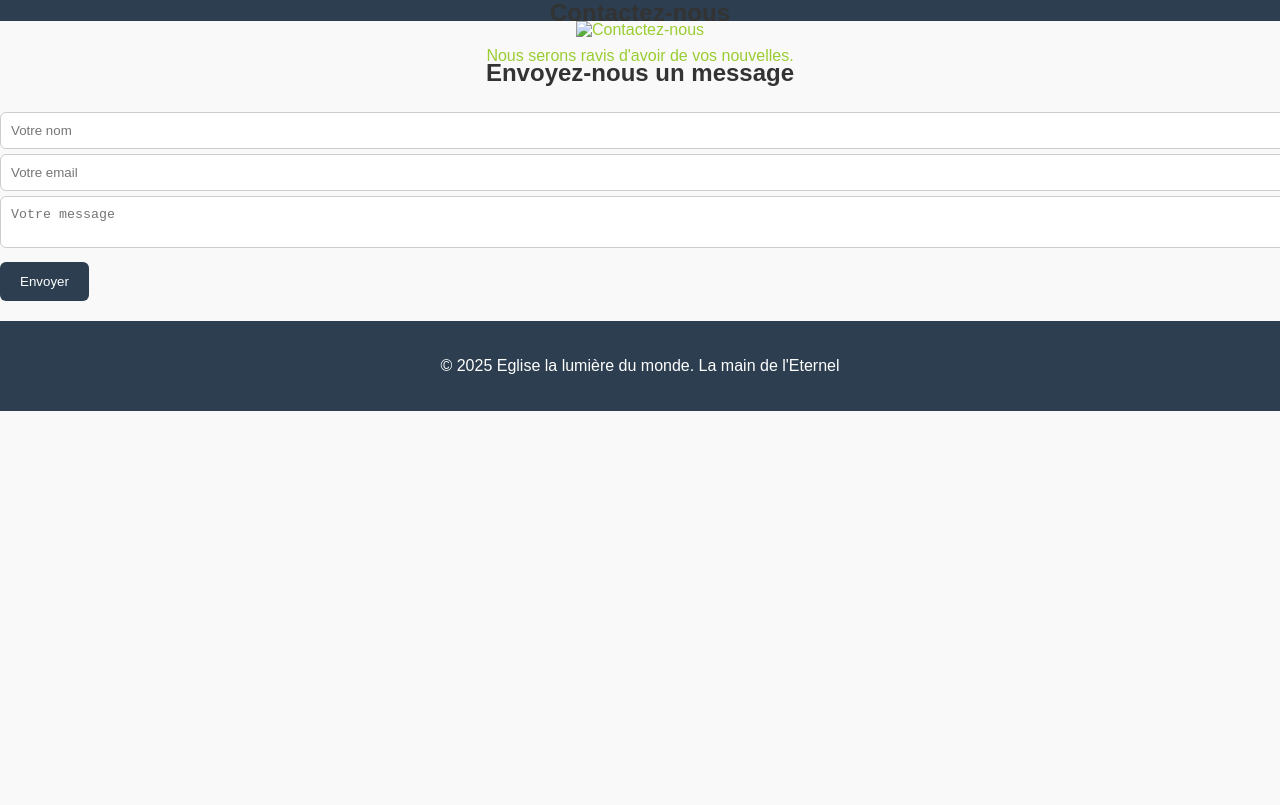
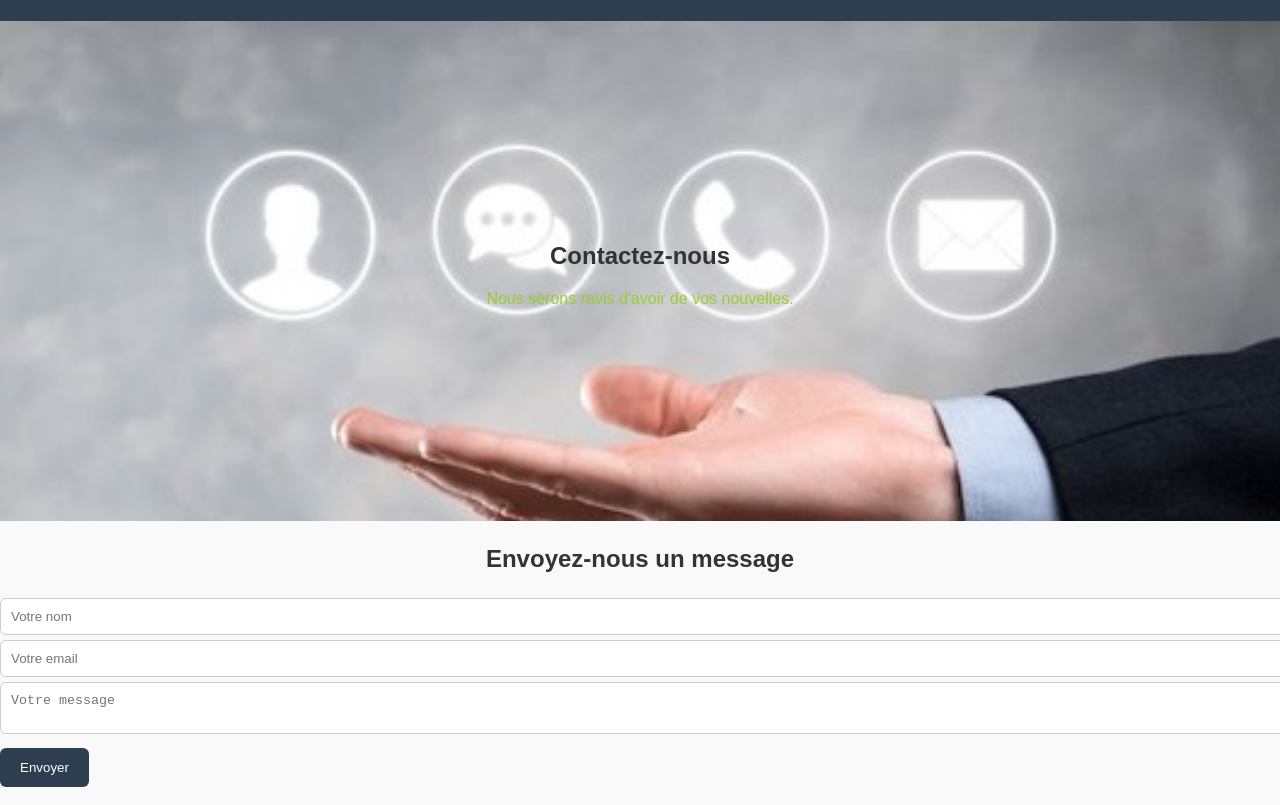
Before and after one commit to Alain077/egliselu, a plain HTML site: page contact.html in a window 1280 px wide. Shown: the part 79-884 px from the top of the page. Before the commit the page ends 800 px from the top, so only its background shows below. Drawn offline with Linux system fonts and the light colour scheme; files that its build step writes are made by us from their sources; files whose address does not match are found by name.

Commit message:
Update contact.html

```diff
--- a/contact.html
+++ b/contact.html
@@ -73,7 +73,7 @@
 	</header>
 
 	<section class="hero">
-		<img src="images/Image1con.jpg" alt="Contactez-nous" class="hero-image">
+		<img src="Image1con.jpg" alt="Contactez-nous" class="hero-image">
 		<div class="hero-text">
 			<h2>Contactez-nous</h2>
 			<p>Nous serons ravis d'avoir de vos nouvelles.</p>
```
